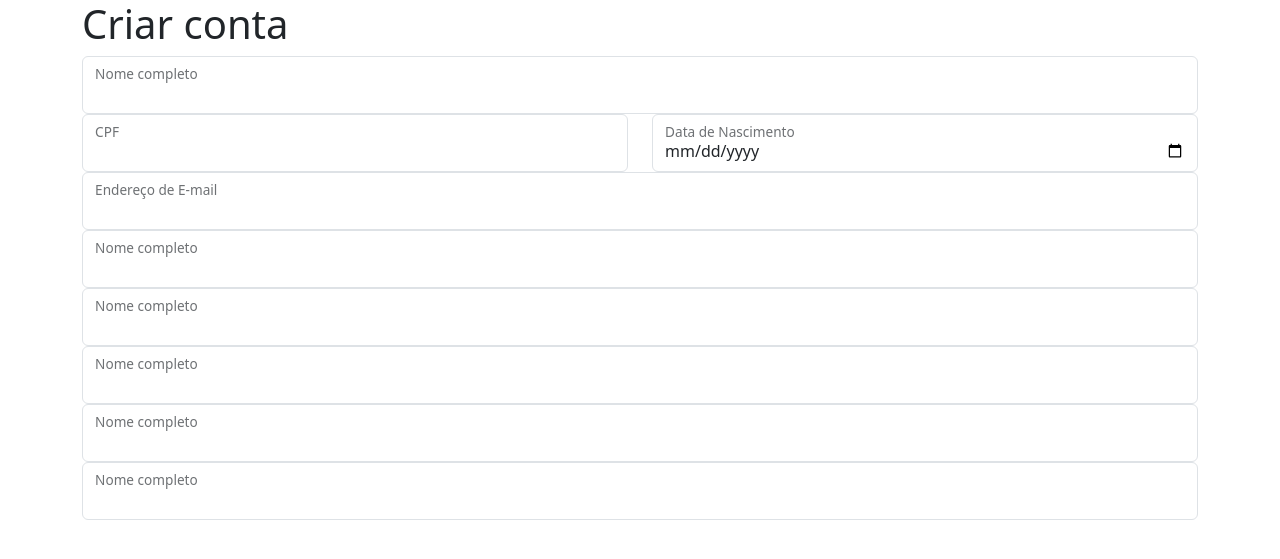
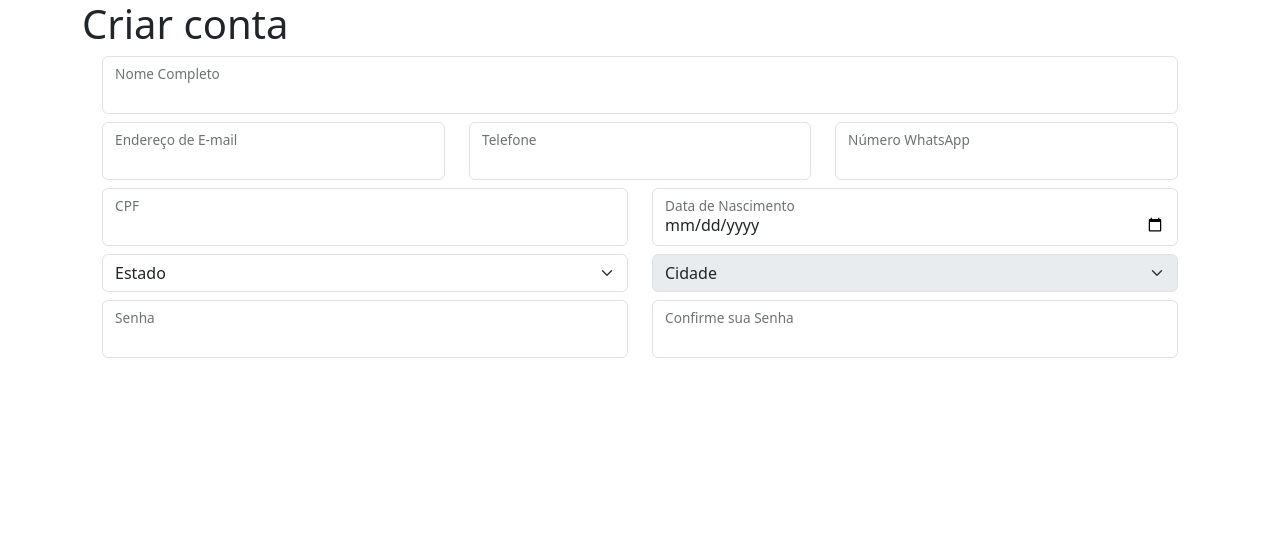
Before and after one commit to brunomonteirobonifacio/sistema-ouvidoria, a PHP site: page /pages/signup.php in a window 1280 px wide. Shown: the top 559 px of the page. Run offline with PHP 8.4, Linux system fonts and the light colour scheme.

Commit message:
Added fields to sign up page

```diff
--- a/pages/signup.php
+++ b/pages/signup.php
@@ -12,11 +12,37 @@
         <h1>Criar conta</h1>
 
         <form action="" method="post" class="">
+
+            <div class="row align-items-start m-2">
+                <div class="col">
                     <div class="form-floating">
                         <input type="text" name="nome" id="nome" class="form-control">
-                <label for="nome">Nome completo</label>
+                        <label for="nome">Nome Completo</label>
                     </div>
-            <div class="row align-items-start">
+                </div>
+            </div>
+            <div class="row align-items-start m-2">
+                <div class="col">
+                    <div class="form-floating">
+                        <input type="email" name="email" id="email" class="form-control">
+                        <label for="nome">Endereço de E-mail</label>
+                    </div>
+                </div>
+                <div class="col">
+                    <div class="form-floating">
+                        <input type="text" name="telefone" id="telefone" class="form-control">
+                        <label for="nome">Telefone</label>
+                    </div>
+                </div>
+                <div class="col">
+                    <div class="form-floating">
+                        <input type="text" name="whastapp" id="whatsapp" class="form-control">
+                        <label for="nome">Número WhatsApp</label>
+                    </div>
+                </div>
+            </div>
+
+            <div class="row align-items-start m-2">
                 <div class="col">
                     <div class="form-floating">
                         <input type="text" name="cpf" id="cpf" class="form-control">
@@ -25,35 +51,46 @@
                 </div>
                 <div class="col">
                     <div class="form-floating">
-                        <input type="date" name="nome" id="nome" class="form-control">
+                        <input type="date" name="data_nasc" id="dataNasc" class="form-control">
                         <label for="nome">Data de Nascimento</label>
                     </div>
                 </div>
             </div>
-            <div class="form-floating">
-                <input type="email" name="email" id="email" class="form-control">
-                <label for="nome">Endereço de E-mail</label>
+
+            <div class="row align-items-start m-2">
+                <div class="col">
+                    <select class="form-select" aria-label="Default select example" name="estado" id="estado">
+                        <option selected>Estado</option>
+                        <option value="1">One</option>
+                        <option value="2">Two</option>
+                        <option value="3">Three</option>
+                    </select>
                 </div>
+                <div class="col">
+                    <select class="form-select" aria-label="Default select example" name="cidade" id="cidade" disabled>
+                        <option selected>Cidade</option>
+                        <option value="1">One</option>
+                        <option value="2">Two</option>
+                        <option value="3">Three</option>
+                    </select>
+                </div>
+            </div>
+
+            <div class="row align-items-start m-2">
+                <div class="col">
                     <div class="form-floating">
                         <input type="text" name="nome" id="nome" class="form-control">
-                <label for="nome">Nome completo</label>
+                        <label for="nome">Senha</label>
                     </div>
+                </div>
+                <div class="col">
                     <div class="form-floating">
                         <input type="text" name="nome" id="nome" class="form-control">
-                <label for="nome">Nome completo</label>
+                        <label for="nome">Confirme sua Senha</label>
                     </div>
-            <div class="form-floating">
-                <input type="text" name="nome" id="nome" class="form-control">
-                <label for="nome">Nome completo</label>
                 </div>
-            <div class="form-floating">
-                <input type="text" name="nome" id="nome" class="form-control">
-                <label for="nome">Nome completo</label>
             </div>
-            <div class="form-floating">
-                <input type="text" name="nome" id="nome" class="form-control">
-                <label for="nome">Nome completo</label>
-            </div>
+
         </form>
     </div>
 </body>
```
Lines whose indentation alone changed are shown as unchanged.
